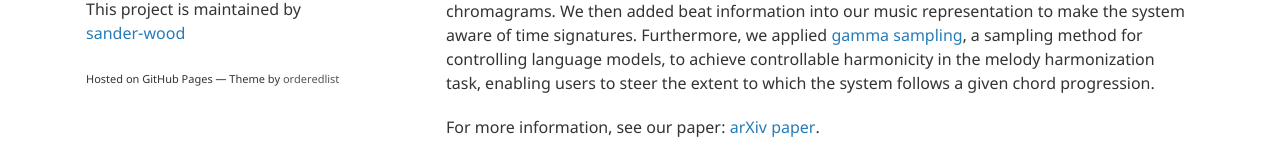
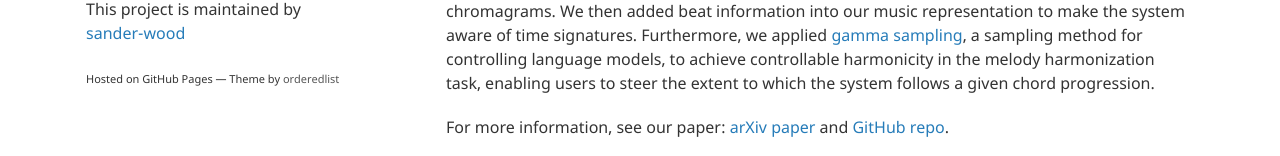
Before and after one commit to sander-wood/deepchoir, a Jekyll site: the page built from index.md, in a window 1280 px wide and 1120 px high. Shown: the part 961-1117 px from the top of the window. Built offline with Jekyll 4.4.1, drawn with Linux system fonts in a browser that asks for light colours; nearby versions of some CDN libraries.

Commit message:
Update index.md

```diff
--- a/index.md
+++ b/index.md
@@ -23,4 +23,4 @@ Figure 1: The process of melody harmonization. Here, the alto, tenor, and bass a
 
 Our goal is to provide an assistive compositional tool that can help users easily compose chorales. We first automatically labelled chord symbols for JSB Chorales, and encoded chords as chromagrams. We then added beat information into our music representation to make the system aware of time signatures. Furthermore, we applied [gamma sampling](https://arxiv.org/pdf/2205.06036.pdf), a sampling method for controlling language models, to achieve controllable harmonicity in the melody harmonization task, enabling users to steer the extent to which the system follows a given chord progression.
 
-For more information, see our paper: [arXiv paper](https://arxiv.org/pdf/2202.08423.pdf).
+For more information, see our paper: [arXiv paper](https://arxiv.org/pdf/2202.08423.pdf) and [GitHub repo](https://github.com/sander-wood/deepchoir).
```
